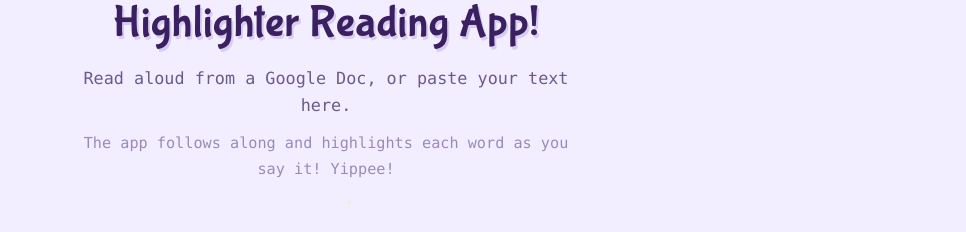
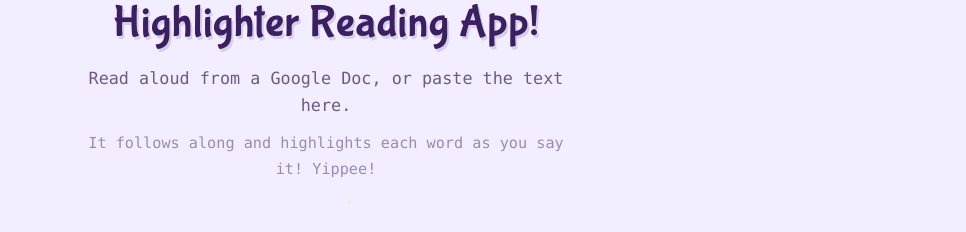
Before and after one commit to LaceEditing/talk-to-highlight, a React (Vite) app: page / in a window 1280 px wide. Shown: the part 150-382 px from the top of the page, without its empty margins (314-1280 px from the left). Built offline with nearby package versions, Linux system fonts and the light colour scheme; no server answers.

Commit message:
replace browser tab icon

```diff
--- a/index.html
+++ b/index.html
@@ -2,9 +2,9 @@
 <html lang="en">
   <head>
     <meta charset="UTF-8" />
-    <link rel="icon" type="image/svg+xml" href="/vite.svg" />
+    <link rel="icon" type="image/png" href="/images/icon.png" />
     <meta name="viewport" content="width=device-width, initial-scale=1.0" />
-    <title>Read-Along Highlighter</title>
+    <title>Lace's Little Reading App lol</title>
   </head>
   <body>
     <div id="app"></div>
--- a/src/App.tsx
+++ b/src/App.tsx
@@ -143,9 +143,9 @@
           <div className="landing">
             <h1>Lace's Super Cool Highlighter Reading App!</h1>
             <p className="tagline">
-              Read aloud from a Google Doc, or paste your text here.
+              Read aloud from a Google Doc, or paste the text here.
             </p>
-            <p>The app follows along and highlights each word as you say it! Yippee!</p>
+            <p>It follows along and highlights each word as you say it! Yippee!</p>
           </div>
           <DocLoader
             accessToken={accessToken}
```
Also changed, not shown: public/images/icon.png (added).
